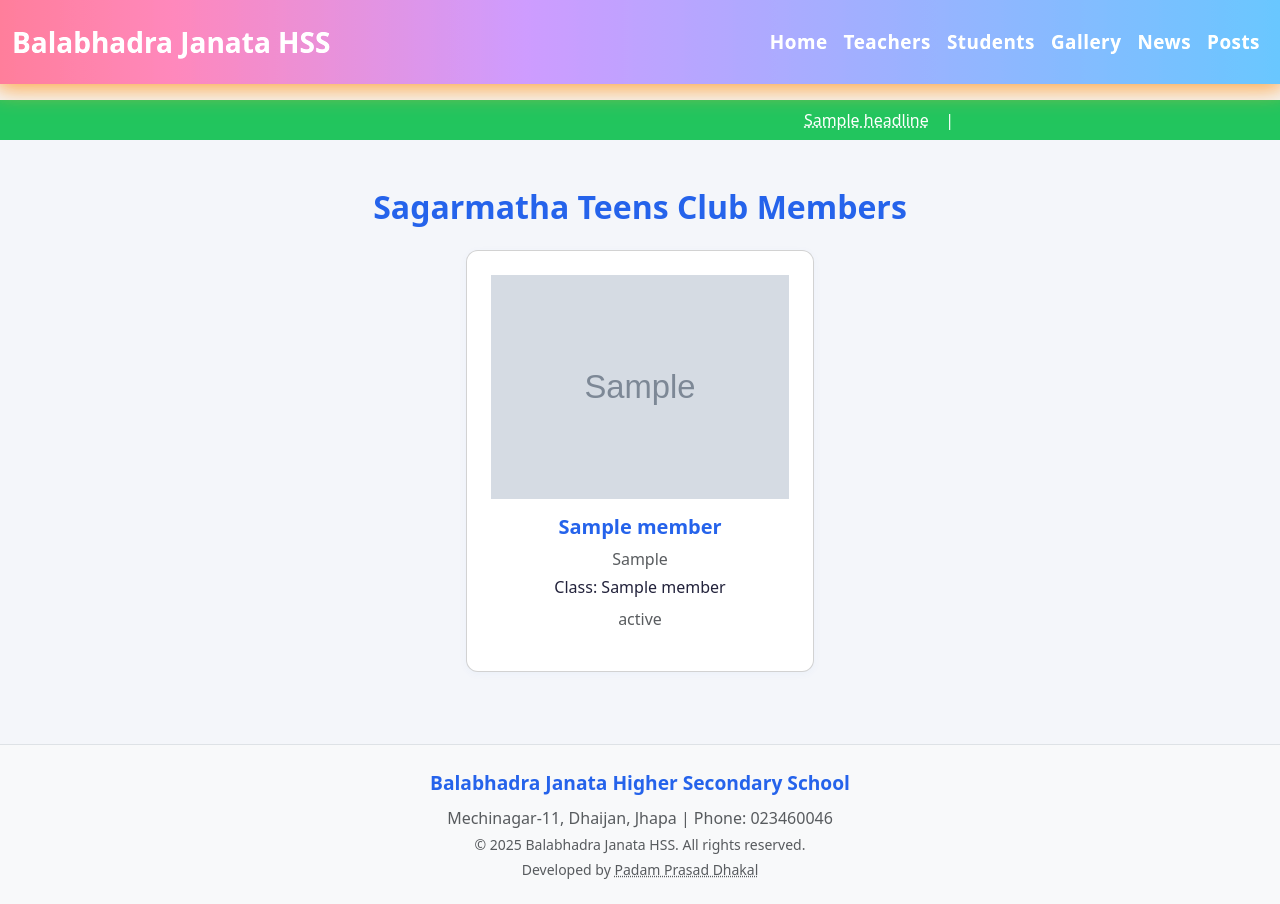
After one commit to PadamPrasadDhakal/School-Site, a Django app: template main/templates/main/students.html in a window 1280 px wide. The commit adds this page. Run offline with Django 3.2, Linux system fonts and the light colour scheme; the template is opened without the code that fills it: most values are stand-ins (such as "Sample title", 1, 10 or a date in 2020); grey boxes marked "Sample" are stand-in pictures.

Commit message:
Added the database to sagarmathsTeensClub

```diff
--- a/main/templates/main/base.html
+++ b/main/templates/main/base.html
@@ -218,6 +218,7 @@
             <ul class="navbar-nav ms-auto">
                 <li class="nav-item"><a class="nav-link{% if request.path == '/' %} active{% endif %}" href="/">Home</a></li>
                 <li class="nav-item"><a class="nav-link{% if request.path == '/teachers/' %} active{% endif %}" href="/teachers/">Teachers</a></li>
+                <li class="nav-item"><a class="nav-link{% if request.path == '/students/' %} active{% endif %}" href="/students/">Students</a></li>
                 <li class="nav-item"><a class="nav-link{% if request.path == '/gallery/' %} active{% endif %}" href="/gallery/">Gallery</a></li>
                 <li class="nav-item"><a class="nav-link{% if request.path == '/news/' %} active{% endif %}" href="/news/">News</a></li>
                 <li class="nav-item"><a class="nav-link{% if request.path == '/posts/' %} active{% endif %}" href="/posts/">Posts</a></li>
--- /dev/null
+++ b/main/templates/main/students.html
@@ -0,0 +1,29 @@
+{% extends 'main/base.html' %}
+{% load static %}
+{% block title %}Sagarmatha Teens Club | Students{% endblock %}
+{% block content %}
+<div class="container my-5">
+    <h2 class="fw-bold mb-4 text-center" style="color: var(--primary);">Sagarmatha Teens Club Members</h2>
+    <div class="row justify-content-center">
+        {% for member in club_members %}
+        <div class="col-md-4 mb-4">
+            <div class="card p-4 text-center h-100">
+                <div class="mx-auto mb-3 leader-img-circle d-flex align-items-center justify-content-center p-0 overflow-hidden">
+                    <img src="{{ member.photo.url }}" alt="{{ member.name }}" class="w-100 h-100 object-fit-cover">
+                </div>
+                <h5 class="fw-bold">{{ member.name }}</h5>
+                <div class="text-muted mb-1">{{ member.get_designation_display }}</div>
+                <div class="mb-2">Class: {{ member.class_name }}</div>
+                {% if member.statement %}
+                <p class="text-muted">{{ member.statement }}</p>
+                {% endif %}
+            </div>
+        </div>
+        {% empty %}
+        <div class="col-12 text-center">
+            <p>No club members found.</p>
+        </div>
+        {% endfor %}
+    </div>
+</div>
+{% endblock %}
--- a/main/urls.py
+++ b/main/urls.py
@@ -11,4 +11,5 @@ urlpatterns = [
     path('posts/', views.posts, name='posts'),
     path('posts/<int:pk>/', views.post_detail, name='post_detail'),
     path('teachers/<int:pk>/', views.teacher_detail, name='teacher_detail'),
+    path('students/', views.students, name='students'),
 ]
```
Also changed, not shown: main/models.py (+35 -0 lines), main/templates/main/home.html (+21 -0 lines), main/views.py (+10 -1 lines), db.sqlite3, main/migrations/0007_sagarmathateensclubmember.py (added).
